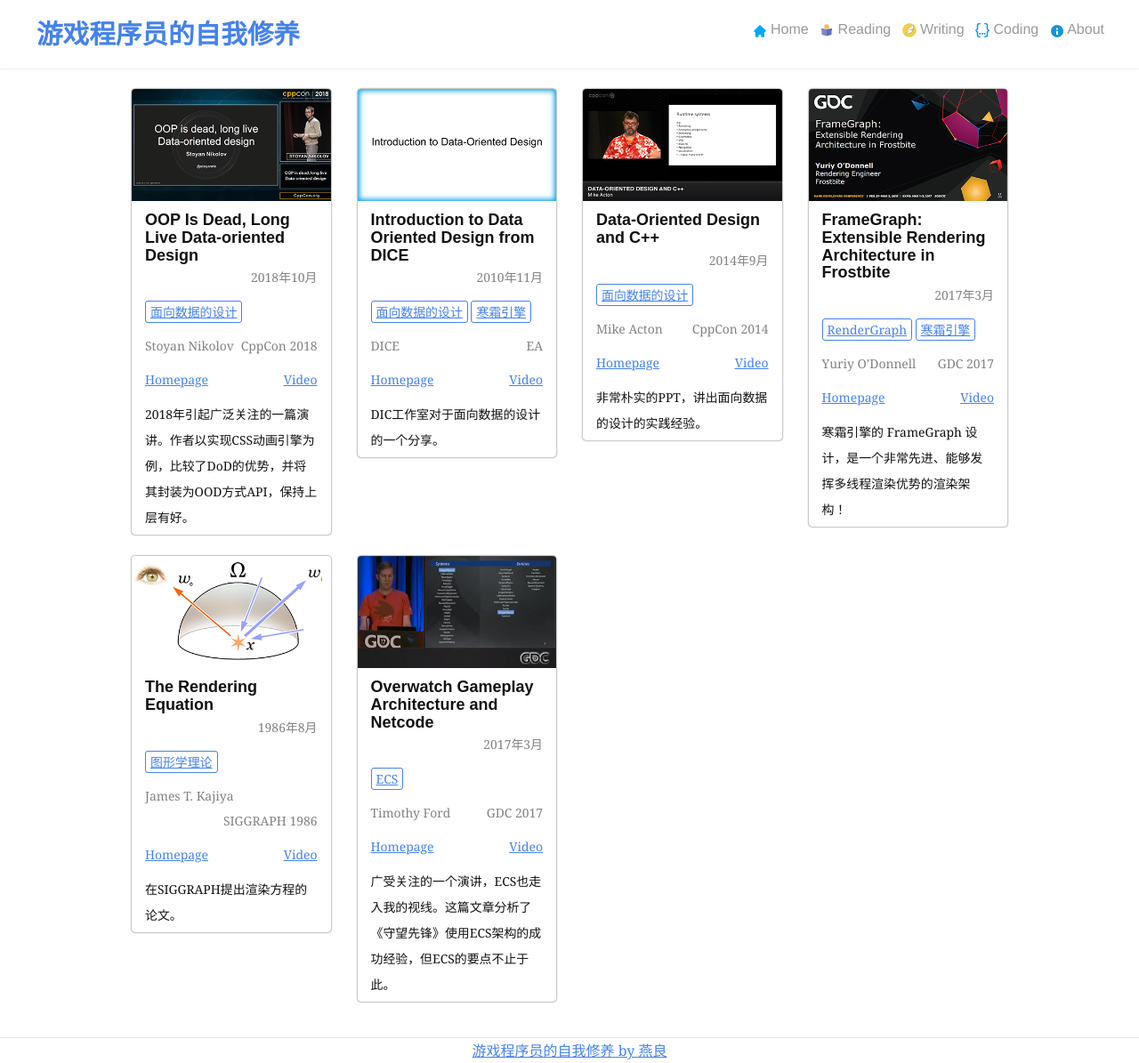
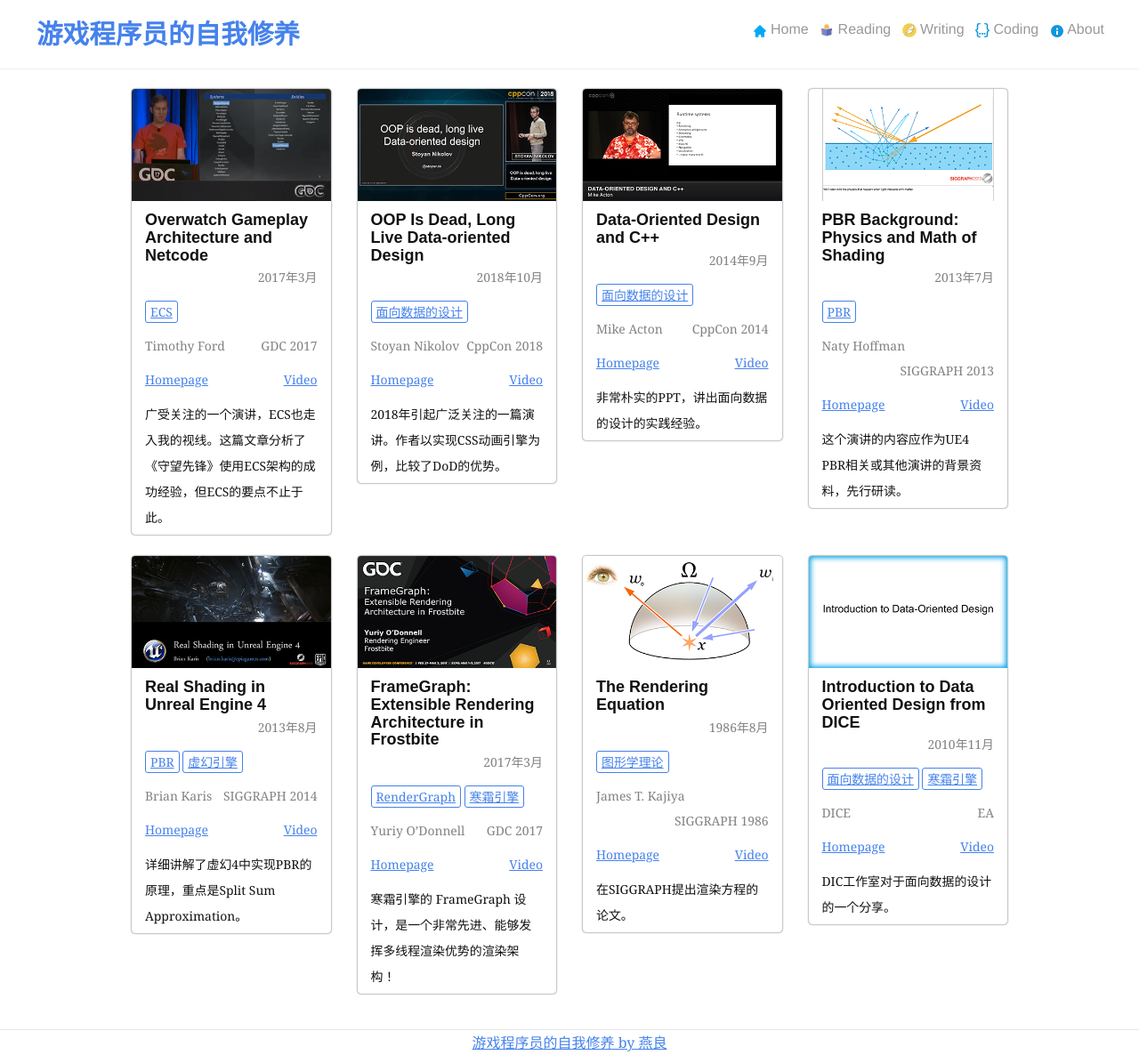
Before and after one commit to neil3d/neil3d.github.io, a Jekyll site: the page built from reading/index.html, in a window 1280 px wide. Shown: the whole page at 89% size. Built offline with Jekyll 4.4.1, drawn with Linux system fonts in a browser that asks for light colours; comment, search, counter and statistics services are not loaded.

Commit message:
add pbr slides

```diff
--- a/_data/readings.json
+++ b/_data/readings.json
@@ -1,8 +1,21 @@
 [
+  {
+    "title": "Overwatch Gameplay Architecture and Netcode",
+    "author": "Timothy Ford",
+    "homepage": "https://www.gdcvault.com/play/1024001/-Overwatch-Gameplay-Architecture-and",
+    "date": "2017年3月",
+    "publisher": "GDC 2017",
+    "tags": "ECS",
+    "thumb": "assets\\thumb\\overwatch_ecs_gdc2017.png",
+    "video": "https://youtu.be/ZvGPrDdVl4Y",
+    "url": "todo.html",
+    "my_blog": "https://neil3d.github.io/3dengine/why-ecs.html",
+    "notes": "",
+    "brief": "广受关注的一个演讲，ECS也走入我的视线。这篇文章分析了《守望先锋》使用ECS架构的成功经验，但ECS的要点不止于此。"
+  },
   {
     "title": "OOP Is Dead, Long Live Data-oriented Design",
     "author": "Stoyan Nikolov",
-    "type": "演讲",
     "homepage": "https://stoyannk.wordpress.com/2018/10/26/my-cppcon-2019-talk",
     "date": "2018年10月",
     "publisher": "CppCon 2018",
@@ -10,12 +23,83 @@
     "thumb": "assets\\thumb\\oop_is_dead_cppcon2018.png",
     "video": "https://youtu.be/yy8jQgmhbAU",
     "url": "assets\\slides\\oop_is_dead_long_live_dataoriented_design__stoyan_nikolov__cppcon_2018.pdf",
-    "brief": "2018年引起广泛关注的一篇演讲。作者以实现CSS动画引擎为例，比较了DoD的优势，并将其封装为OOD方式API，保持上层有好。"
+    "my_blog": "https://neil3d.github.io/3dengine/why-ecs.html",
+    "notes": "",
+    "brief": "2018年引起广泛关注的一篇演讲。作者以实现CSS动画引擎为例，比较了DoD的优势。"
+  },
+  {
+    "title": "Data-Oriented Design and C++",
+    "author": "Mike Acton",
+    "homepage": "",
+    "date": "2014年9月",
+    "publisher": "CppCon 2014",
+    "tags": "面向数据的设计",
+    "thumb": "assets\\thumb\\dod_cppcon2014.png",
+    "video": "https://youtu.be/rX0ItVEVjHc",
+    "url": "assets\\slides\\Data-Oriented Design and C++ - Mike Acton - CppCon 2014.pptx",
+    "my_blog": "https://neil3d.github.io/3dengine/why-ecs.html",
+    "notes": "",
+    "brief": "非常朴实的PPT，讲出面向数据的设计的实践经验。"
+  },
+  {
+    "title": "PBR Background: Physics and Math of Shading",
+    "author": "Naty Hoffman",
+    "homepage": "https://blog.selfshadow.com/publications/s2013-shading-course/",
+    "date": "2013年7月",
+    "publisher": "SIGGRAPH 2013",
+    "tags": "PBR",
+    "thumb": "assets\\thumb\\pbr_background_sig2013.png",
+    "video": "https://youtu.be/j-A0mwsJRmk",
+    "url": "assets\\slides\\s2013_pbs_physics_math_slides.pdf",
+    "my_blog": "https://neil3d.github.io/unreal/pbr-theory.html",
+    "notes": "assets\\slides\\s2013_pbs_physics_math_notes.pdf",
+    "brief": "这个演讲的内容应作为UE4 PBR相关或其他演讲的背景资料，先行研读。"
+  },
+  {
+    "title": "Real Shading in Unreal Engine 4",
+    "author": "Brian Karis",
+    "homepage": "https://blog.selfshadow.com/publications/s2013-shading-course/",
+    "date": "2013年8月",
+    "publisher": "SIGGRAPH 2014",
+    "tags": "PBR|虚幻引擎",
+    "thumb": "assets\\thumb\\ue4_pbr_sig2013.png",
+    "video": "",
+    "url": "assets\\slides\\s2013_pbs_epic_slides.pdf",
+    "my_blog": "https://neil3d.github.io/unreal/pbr-ue4.html",
+    "notes": "assets\\slides\\s2013_pbs_epic_notes_v2.pdf",
+    "brief": "详细讲解了虚幻4中实现PBR的原理，重点是Split Sum Approximation。"
+  },
+  {
+    "title": "FrameGraph: Extensible Rendering Architecture in Frostbite",
+    "author": "Yuriy O’Donnell",
+    "homepage": "https://www.ea.com/frostbite/news/framegraph-extensible-rendering-architecture-in-frostbite",
+    "date": "2017年3月",
+    "publisher": "GDC 2017",
+    "tags": "RenderGraph|寒霜引擎",
+    "thumb": "assets\\thumb\\framegraph_gdc2018.png",
+    "video": "https://www.bilibili.com/video/av10595011/",
+    "url": "assets\\slides\\GDC17-framegraph.pptx",
+    "my_blog": "https://neil3d.github.io/3dengine/why-ecs.html",
+    "notes": "",
+    "brief": "寒霜引擎的 FrameGraph 设计，是一个非常先进、能够发挥多线程渲染优势的渲染架构！"
+  },
+  {
+    "title": "The Rendering Equation",
+    "author": "James T. Kajiya ",
+    "homepage": "https://dl.acm.org/citation.cfm?id=15902",
+    "date": "1986年8月",
+    "publisher": "SIGGRAPH 1986",
+    "tags": "图形学理论",
+    "thumb": "assets\\thumb\\the_rendering_equation.png",
+    "video": "",
+    "url": "assets\\paper\\p143-kajiya.pdf",
+    "my_blog": "https://neil3d.github.io/unreal/pbr-theory.html",
+    "notes": "",
+    "brief": "在SIGGRAPH提出渲染方程的论文。"
   },
   {
     "title": "Introduction to Data Oriented Design from DICE",
     "author": "DICE",
-    "type": "演讲",
     "homepage": "https://www.ea.com/frostbite/news/introduction-to-data-oriented-design",
     "date": "2010年11月",
     "publisher": "EA",
@@ -23,58 +107,8 @@
     "thumb": "assets\\thumb\\dod_dice.png",
     "video": "",
     "url": "assets\\slides\\Introduction_to_Data-Oriented_Design_2014DICE.pdf",
+    "my_blog": "https://neil3d.github.io/3dengine/why-ecs.html",
+    "notes": "",
     "brief": "DIC工作室对于面向数据的设计的一个分享。"
-  },
-  {
-    "title": "Data-Oriented Design and C++",
-    "author": "Mike Acton",
-    "type": "演讲",
-    "homepage": "",
-    "date": "2014年9月",
-    "publisher": "CppCon 2014",
-    "tags": "面向数据的设计",
-    "thumb": "assets\\thumb\\dod_cppcon2014.png",
-    "video": "https://youtu.be/rX0ItVEVjHc",
-    "url": "assets\\slides\\Data-Oriented Design and C++ - Mike Acton - CppCon 2014.pptx",
-    "brief": "非常朴实的PPT，讲出面向数据的设计的实践经验。"
-  },
-  {
-    "title": "FrameGraph: Extensible Rendering Architecture in Frostbite",
-    "author": "Yuriy O’Donnell",
-    "type": "演讲",
-    "homepage": "https://www.ea.com/frostbite/news/framegraph-extensible-rendering-architecture-in-frostbite",
-    "date": "2017年3月",
-    "publisher": "GDC 2017",
-    "tags": "RenderGraph|寒霜引擎",
-    "thumb": "assets\\thumb\\framegraph_gdc2018.png",
-    "video": "",
-    "url": "assets\\slides\\GDC17-framegraph.pptx",
-    "brief": "寒霜引擎的 FrameGraph 设计，是一个非常先进、能够发挥多线程渲染优势的渲染架构！"
-  },
-  {
-    "title": "The Rendering Equation",
-    "author": "James T. Kajiya ",
-    "type": "论文",
-    "homepage": "https://dl.acm.org/citation.cfm?id=15902",
-    "date": "1986年8月",
-    "publisher": "SIGGRAPH 1986",
-    "tags": "图形学理论",
-    "thumb": "assets\\thumb\\the_rendering_equation.png",
-    "video": "",
-    "url": "assets\\paper\\p143-kajiya.pdf",
-    "brief": "在SIGGRAPH提出渲染方程的论文。"
-  },
-  {
-    "title": "Overwatch Gameplay Architecture and Netcode",
-    "author": "Timothy Ford",
-    "type": "演讲",
-    "homepage": "https://www.gdcvault.com/play/1024001/-Overwatch-Gameplay-Architecture-and",
-    "date": "2017年3月",
-    "publisher": "GDC 2017",
-    "tags": "ECS",
-    "thumb": "assets\\thumb\\overwatch_ecs_gdc2017.png",
-    "video": "https://youtu.be/ZvGPrDdVl4Y",
-    "url": "todo",
-    "brief": "广受关注的一个演讲，ECS也走入我的视线。这篇文章分析了《守望先锋》使用ECS架构的成功经验，但ECS的要点不止于此。"
   }
 ]
--- a/reading/tags.html
+++ b/reading/tags.html
@@ -1,5 +1,6 @@
 ---
 layout: reading
+title: Reading Tags
 ---
 
 {% assign all_tags = '' | split: '|' %}
```
Also changed, not shown: reading/assets/thumb/pbr_background_sig2013.png (added), reading/assets/thumb/ue4_pbr_sig2013.png (added), 5 other files.
